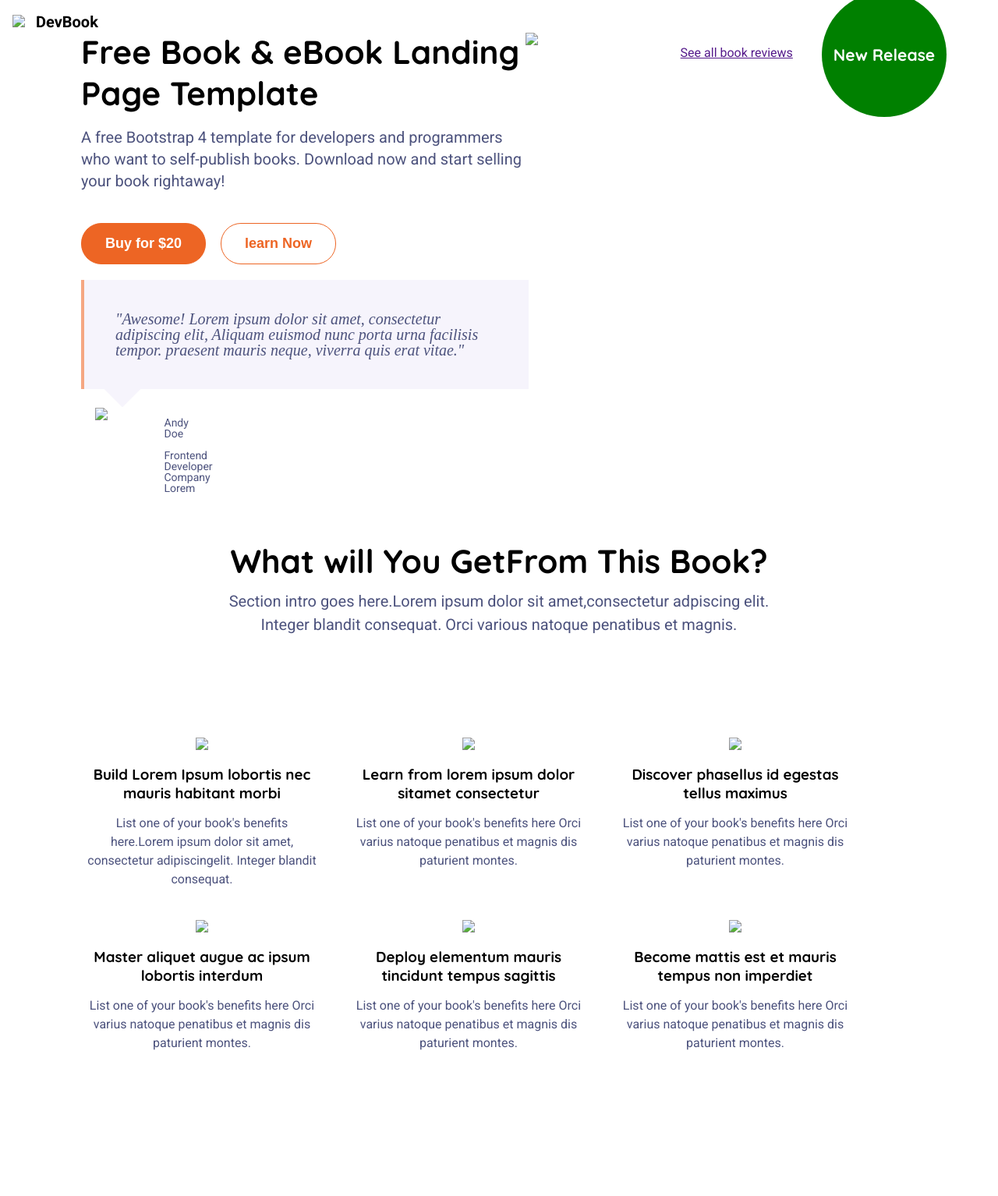
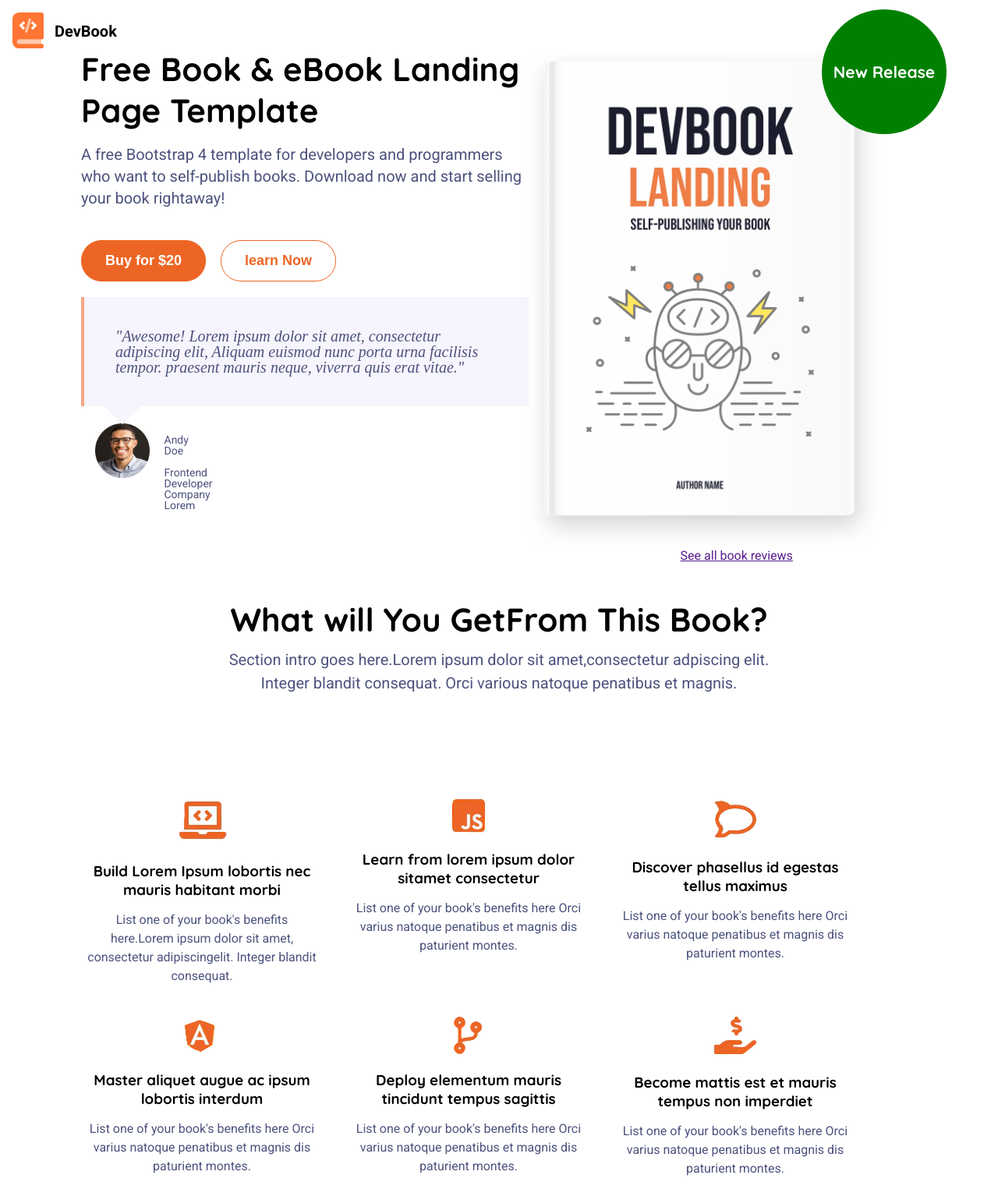
Before and after one commit to MariaAfrin/Web-design, a plain HTML site: page index.html in a window 1280 px wide. Shown: the top 1534 px of the page at 78% size. Drawn offline with Linux system fonts and the light colour scheme.

Commit message:
Add files via upload

```diff
--- a/index.html
+++ b/index.html
@@ -11,7 +11,7 @@
 </head>
 <body>
 <div class= "header">
-	<a href=""><img src="img/site-logo.svg"></a>
+	<a href=""><img src="site-logo.svg"></a>
 	<span>DevBook</span>
 <!-- </div> -->
 <div class="banner">
@@ -34,7 +34,7 @@
 				<div class="user">
 					<div class="row">
 						<div class="col-1">
-						<img src="img/profile-3.png">
+						<img src="profile-3.png">
 						</div>
 							<div class="col-11">
 								<div class="user-info">
@@ -53,7 +53,7 @@
 			 <div class="banner-right">
                	 <div class="right-img">
                	 	<div class="circle"><h3>New  Release</h3></div>
-               	 	<img src="img/devbook-cover.png" width="80%">
+               	 	<img src="devbook-cover.png" width="80%">
                	 </div>
                	<div class="see-all">
                		<a href="">See all book reviews</a>
@@ -78,21 +78,21 @@
 
 			<div class="bol">
 				<div class="item">
-				<img src="img/01.png">
+				<img src="01.png">
 				<h3>Build Lorem Ipsum lobortis nec mauris habitant morbi</h3>
 				<p>List one of your book's benefits here.Lorem ipsum dolor sit amet, consectetur adipiscingelit. Integer blandit consequat.</p>
 			</div>
 			</div>
 			<div class="bol">
 				<div class="item">
-				<img src="img/02.png">
+				<img src="02.png">
 				<h3>Learn from lorem ipsum dolor sitamet consectetur</h3>
 				<p>List one of your book's benefits here Orci varius natoque penatibus et magnis dis paturient montes.</p>
 			</div>
 			</div>
 			<div class="bol">
 				<div class="item">
-				<img src="img/03.png">
+				<img src="03.png">
 				<h3>Discover phasellus id egestas tellus maximus </h3>
 				<p>List one of your book's benefits here Orci varius natoque penatibus et magnis dis paturient montes.</p>
 			</div>
@@ -101,21 +101,21 @@
 		<div class="row">
 			<div class="bol">
 				<div class="item">
-				<img src="img/04.png">
+				<img src="04.png">
 				<h3>Master aliquet augue ac ipsum lobortis interdum</h3>
 				<p>List one of your book's benefits here Orci varius natoque penatibus et magnis dis paturient montes.</p>
 			</div>
 			</div>
 			<div class="bol">
 				<div class="item">
-				<img src="img/05.png">
+				<img src="05.png">
 				<h3>Deploy elementum mauris tincidunt tempus sagittis</h3>
 				<p>List one of your book's benefits here Orci varius natoque penatibus et magnis dis paturient montes.</p>
 			</div>
 			</div>
 			<div class="bol">
 				<div class="item">
-				<img src="img/06.png">
+				<img src="06.png">
 				<h3>Become mattis est et mauris tempus non imperdiet</h3>
 				<p>List one of your book's benefits here Orci varius natoque penatibus et magnis dis paturient montes.</p>
 			</div>
@@ -135,7 +135,7 @@
 		<div class="item-body">
 			<div class="col-5">
 			<div class="item-img">
-					<img src="img/devbook-devices.png" width="70%">
+					<img src="devbook-devices.png" width="70%">
 			</div>
 			</div>
 		<div class="col-5">
@@ -245,7 +245,7 @@ Proin sodales sit amet neque sit amet molestie.</p> </li>
 						<div class="user1">
 							<div class="ram">
 							<div class="pam">
-								<img src="img/profile-1.png">
+								<img src="profile-1.png">
 
 							</div>
 							<div class="pam2">
@@ -277,7 +277,7 @@ Proin sodales sit amet neque sit amet molestie.</p> </li>
 						<div class="user1">
 							<div class="ram">
 							<div class="pam">
-								<img src="img/profile-2.png">
+								<img src="profile-2.png">
 
 							</div>
 							<div class="pam2">
@@ -307,7 +307,7 @@ Proin sodales sit amet neque sit amet molestie.</p> </li>
 						<div class="user1">
 							<div class="ram">
 							<div class="pam">
-								<img src="img/profile-3.png">
+								<img src="profile-3.png">
 
 							</div>
 							<div class="pam2">
@@ -340,7 +340,7 @@ Proin sodales sit amet neque sit amet molestie.</p> </li>
 						<div class="user1">
 							<div class="ram">
 							<div class="pam">
-								<img src="img/profile-4.png">
+								<img src="profile-4.png">
 
 							</div>
 							<div class="pam2">
@@ -370,7 +370,7 @@ Proin sodales sit amet neque sit amet molestie.</p> </li>
 						<div class="user1">
 							<div class="ram">
 							<div class="pam">
-								<img src="img/profile-5.png">
+								<img src="profile-5.png">
 
 							</div>
 							<div class="pam2">
@@ -395,7 +395,7 @@ Proin sodales sit amet neque sit amet molestie.</p> </li>
 <!-- Follow -->
 <div class="user-section">
 	<div class="user-profile">
-<img src="img/author-profile.png">
+<img src="author-profile.png">
 	<h1>About The Author</h1>
 	<p>This book landing page temolate is made by product designer
 		<a href="">Xlaoying Riley </a>
```
